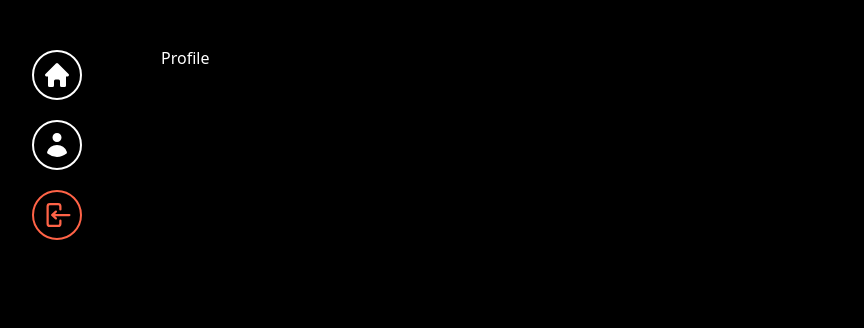
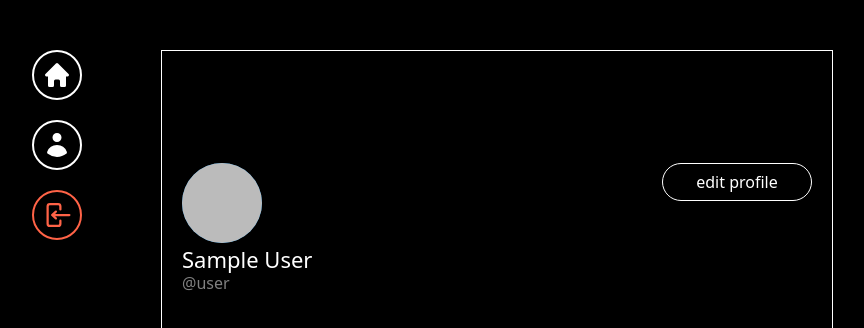
Before and after one commit to SungminPark1997/x-react, a React (Vite) app: page /profile in a window 1280 px wide. Shown: the top 328 px of the page, without its empty margins (237-1101 px from the left). Built offline with nearby package versions, Linux system fonts and the light colour scheme; no server answers; the database is empty; sample sign-in values are in the browser's storage.

Commit message:
feat: add profile

```diff
--- a/src/components/post-tweet-form.tsx
+++ b/src/components/post-tweet-form.tsx
@@ -87,9 +87,6 @@ export default function PostTweetForm() {
       });
 
       if (file) {
-        console.log("야 파일 뭐냐?", file);
-        //const file = data.file[0];
-        //console.log(file);
         const locationRef = ref(
           storage,
           `tweets/${user.uid}-${user.displayName}/${doc.id}`
--- a/src/components/timeline.tsx
+++ b/src/components/timeline.tsx
@@ -29,7 +29,7 @@ const Wrapper = styled.div`
 
 export default function Timeline() {
   const [tweets, setTweet] = useState<ITweet[]>([]);
-  const [modal, setModal] = useRecoilState(isModal);
+
   useEffect(() => {
     let unsubscribe: Unsubscribe | null = null;
     const fetchTweets = async () => {
--- a/src/components/tweet.tsx
+++ b/src/components/tweet.tsx
@@ -8,6 +8,7 @@ import { useState } from "react";
 import { useRecoilState } from "recoil";
 import { isModal } from "../atoms";
 import { Navigate, useNavigate } from "react-router-dom";
+import { Input } from "./auth-components";
 
 const Wrapper = styled.div`
   display: grid;
@@ -103,9 +104,6 @@ export default function Tweet({ username, photo, tweet, userId, id }: ITweet) {
         <Username>{username}</Username>
         <Payload>{tweet}</Payload>
         {photo ? <Photo src={photo} /> : null}
-        {user?.uid === userId ? (
-          <DeleteButton onClick={onDelete}>Delete</DeleteButton>
-        ) : null}
       </Column>
 
       <Column>
@@ -118,7 +116,7 @@ export default function Tweet({ username, photo, tweet, userId, id }: ITweet) {
               ) : (
                 <ModalItem onClick={onDelete}>해당 게시물 추천 안함</ModalItem>
               )}
-              <ModalItem>수정하기</ModalItem>
+
               <ModalItem></ModalItem>
             </Modal>
           ) : null}
--- a/src/routes/profile.tsx
+++ b/src/routes/profile.tsx
@@ -1,3 +1,222 @@
+import { styled } from "styled-components";
+import { auth, db, storage } from "../firebase";
+import { useEffect, useState } from "react";
+import { getDownloadURL, ref, uploadBytes } from "firebase/storage";
+import { updateProfile } from "firebase/auth";
+import {
+  collection,
+  getDocs,
+  limit,
+  orderBy,
+  query,
+  where,
+} from "firebase/firestore";
+import { ITweet } from "../components/timeline";
+import Tweet from "../components/tweet";
+import { Form, Input } from "../components/auth-components";
+import { useForm } from "react-hook-form";
+
+const Wrapper = styled.div`
+  display: flex;
+  align-items: center;
+  flex-direction: column;
+  gap: 20px;
+  position: relative;
+`;
+const AvatarUpload = styled.label`
+  width: 80px;
+  overflow: hidden;
+  height: 80px;
+  border-radius: 50%;
+  background-color: #1d9bf0;
+  cursor: pointer;
+  display: flex;
+  justify-content: center;
+  align-items: center;
+  svg {
+    width: 50px;
+  }
+`;
+
+const AvatarImg = styled.img`
+  width: 100%;
+`;
+const AvatarInput = styled.input`
+  display: none;
+`;
+const Name = styled.span`
+  font-size: 22px;
+`;
+
+const Email = styled.div`
+  opacity: 0.5;
+`;
+const Tweets = styled.div`
+  display: flex;
+  width: 100%;
+  flex-direction: column;
+  gap: 10px;
+`;
+const ProfileInf = styled.div`
+  width: 100%;
+  padding: 20px;
+  height: 50%;
+  border: solid 1px white;
+`;
+const EditButton = styled.div`
+  border-radius: 20px;
+  display: flex;
+  justify-content: center;
+  align-items: center;
+  width: 150px;
+  border: solid 1px white;
+  padding: 10px;
+  cursor: pointer;
+`;
+const Bottom = styled.div`
+  display: grid;
+  grid-template-columns: 5fr 1fr;
+`;
+const Inf = styled.div`
+  display: flex;
+  flex-direction: column;
+  gap: 5px;
+`;
+const Edit = styled.div``;
+const ProfileBackground = styled.div`
+  width: 100%;
+  height: 30%;
+`;
+
+const Modal = styled.div`
+  width: 100%;
+  height: 40%;
+
+  display: flex;
+  align-items: center;
+`;
+
+const Cutton = styled.div`
+  position: absolute;
+  width: 100%;
+  height: 100%;
+  display: flex;
+  align-items: center;
+`;
+
 export default function Profile() {
-  return <h1>Profile</h1>;
+  const user = auth.currentUser;
+
+  const { register, handleSubmit } = useForm();
+  const [avatar, setAvatar] = useState(user?.photoURL);
+  const [tweets, setTweets] = useState<ITweet[]>([]);
+  const [clickEdit, setClickEdit] = useState(false);
+
+  const fetchTweets = async () => {
+    const tweetQuery = query(
+      collection(db, "tweets"),
+      where("userId", "==", user?.uid),
+      orderBy("createdAt", "desc"),
+      limit(25)
+    );
+    const snapshot = await getDocs(tweetQuery);
+    const tweets = snapshot.docs.map((doc) => {
+      const { tweet, createdAt, userId, username, photo } = doc.data();
+      return {
+        tweet,
+        createdAt,
+        userId,
+        username,
+        photo,
+        id: doc.id,
+      };
+    });
+    setTweets(tweets);
+  };
+  useEffect(() => {
+    fetchTweets();
+  }, []);
+
+  const onSubmit = async (data: any) => {
+    console.log(data);
+    if (!user) return;
+    await updateProfile(user, { displayName: data.nickname });
+    setClickEdit(false);
+  };
+  const onAvatarChange = async (e: React.ChangeEvent<HTMLInputElement>) => {
+    const { files } = e.target;
+    if (!user) return;
+    if (files && files.length === 1) {
+      const file = files[0];
+      const locationRef = ref(storage, `avatars/${user?.uid}`);
+      const result = await uploadBytes(locationRef, file);
+      const avatarUrl = await getDownloadURL(result.ref);
+      setAvatar(avatarUrl);
+      await updateProfile(user, {
+        photoURL: avatarUrl,
+      });
+    }
+  };
+  return (
+    <Wrapper>
+      <ProfileInf>
+        <ProfileBackground></ProfileBackground>
+        <Bottom>
+          <Inf>
+            {" "}
+            <AvatarUpload htmlFor="avatar">
+              {avatar ? (
+                <AvatarImg src={avatar} />
+              ) : (
+                <svg
+                  fill="currentColor"
+                  viewBox="0 0 20 20"
+                  xmlns="http://www.w3.org/2000/svg"
+                  aria-hidden="true"
+                >
+                  <path d="M10 8a3 3 0 100-6 3 3 0 000 6zM3.465 14.493a1.23 1.23 0 00.41 1.412A9.957 9.957 0 0010 18c2.31 0 4.438-.784 6.131-2.1.43-.333.604-.903.408-1.41a7.002 7.002 0 00-13.074.003z" />
+                </svg>
+              )}
+            </AvatarUpload>
+            <AvatarInput
+              onChange={onAvatarChange}
+              id="avatar"
+              type="file"
+              accept="image/*"
+            />
+            <Name>{user?.displayName ?? "Anonymous"}</Name>
+            <Email>@{user?.email?.substring(0, user.email.indexOf("@"))}</Email>
+          </Inf>
+          <Edit>
+            {" "}
+            <EditButton onClick={() => setClickEdit(true)}>
+              edit profile
+            </EditButton>
+          </Edit>
+        </Bottom>
+      </ProfileInf>
+
+      <Tweets>
+        {tweets.map((tweet) => (
+          <Tweet key={tweet.id} {...tweet} />
+        ))}
+      </Tweets>
+      {clickEdit ? (
+        <>
+          <Cutton>
+            <Modal>
+              <Form onSubmit={handleSubmit(onSubmit)}>
+                <Input
+                  {...register("nickname")}
+                  name="nickname"
+                  placeholder="Nickname"
+                ></Input>
+                <Input type="submit" value="닉네임 변경" />
+              </Form>
+            </Modal>
+          </Cutton>
+        </>
+      ) : null}
+    </Wrapper>
+  );
 }
```
